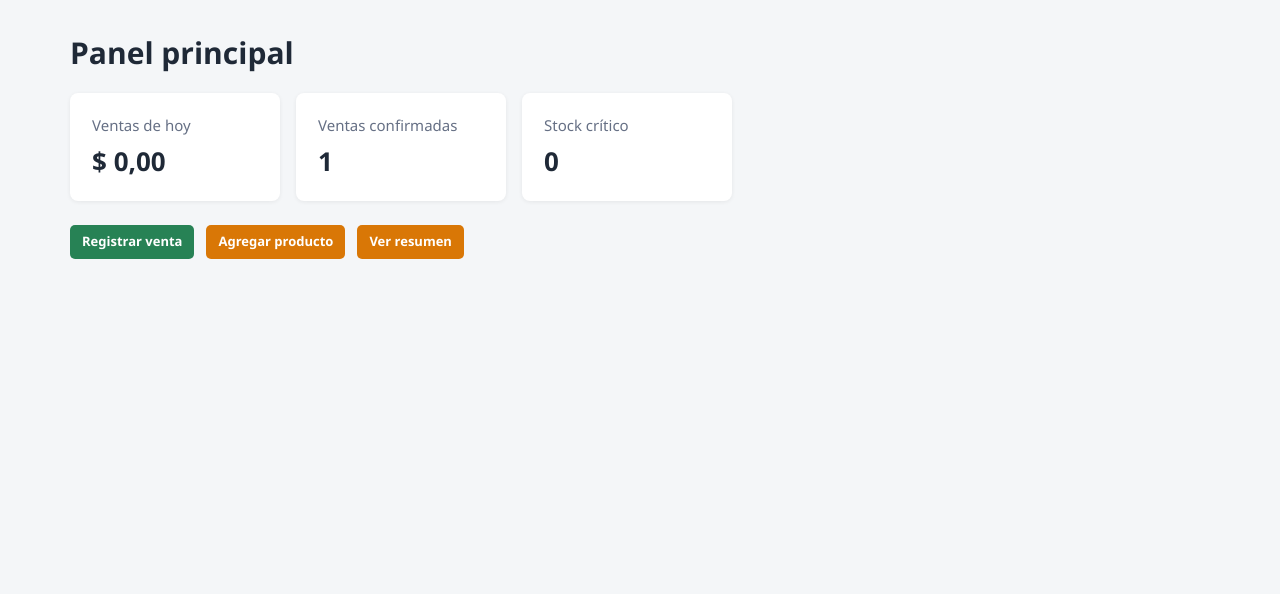
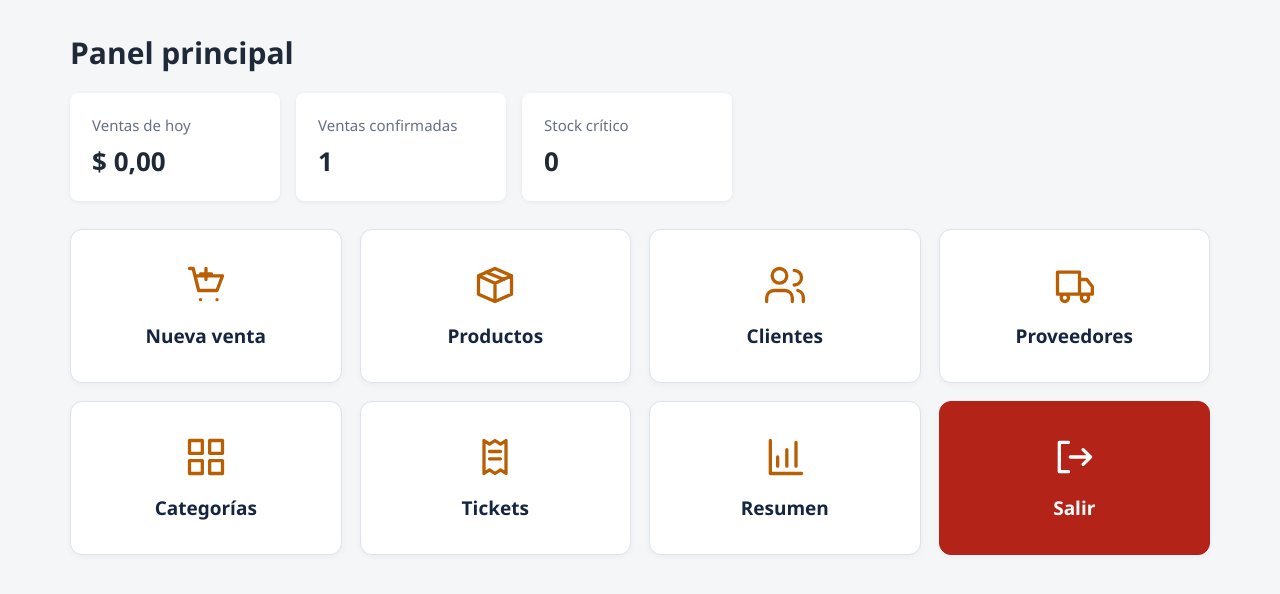
Before and after one commit to cristianM62/ferreteria, a Flask app: page / in a window 1280 px wide. Shown: the part 64-658 px from the top of the page. Run offline with Flask 3, Linux system fonts and the light colour scheme; a user stored in the database is signed in; tables that the repository leaves empty hold one stand-in row (values such as "Sample post").

Commit message:
Sincronizar FerreSoft con la versión más nueva

```diff
--- a/app/templates/dashboard.html
+++ b/app/templates/dashboard.html
@@ -1 +1,30 @@
-{% extends 'base.html' %}{% block content %}<h1>Panel principal</h1><div class="cards"><article><span>Ventas de hoy</span><strong>{{daily_total|ars}}</strong></article><article><span>Ventas confirmadas</span><strong>{{sale_count}}</strong></article><article><span>Stock crítico</span><strong>{{critical}}</strong></article></div><div class="actions"><a class="button action-save" href="{{url_for('sale_new')}}">Registrar venta</a>{% if current_user.role=='owner' %}<a class="button action-create" href="{{url_for('product_new')}}">Agregar producto</a>{% endif %}<a class="button action-view" href="{{url_for('sales_report')}}">Ver resumen</a></div>{% endblock %}
+{# Panel principal con indicadores y accesos a las acciones de la cabecera. #}
+{% extends 'base.html' %}
+{% block content %}
+<h1>Panel principal</h1>
+<div class="cards">
+  <article><span>Ventas de hoy</span><strong>{{daily_total|ars}}</strong></article>
+  <article><span>Ventas confirmadas</span><strong>{{sale_count}}</strong></article>
+  <article><span>Stock crítico</span><strong>{{critical}}</strong></article>
+</div>
+{% set shortcuts = [
+  ('sale_new', 'Nueva venta', 'M3 3h2l3 12h10l3-8H6 M9 20h.01 M18 20h.01 M12 3v6 M9 6h6', false),
+  ('products', 'Productos', 'M3 7l9-4 9 4v10l-9 4-9-4Z M3 7l9 4 9-4 M12 11v10 M7 5l10 4', false),
+  ('customers', 'Clientes', 'M16 21v-2a4 4 0 0 0-4-4H6a4 4 0 0 0-4 4v2 M9 11a4 4 0 1 0 0-8 4 4 0 0 0 0 8 M17 4a4 4 0 0 1 0 8 M22 21v-2a4 4 0 0 0-3-4', false),
+  ('suppliers', 'Proveedores', 'M3 5h12v12H3Z M15 9h4l3 4v4h-7 M7 21a2 2 0 1 0 0-4 2 2 0 0 0 0 4 M18 21a2 2 0 1 0 0-4 2 2 0 0 0 0 4', true),
+  ('catalog', 'Categorías', 'M3 3h7v7H3Z M14 3h7v7h-7Z M3 14h7v7H3Z M14 14h7v7h-7Z', true),
+  ('sales', 'Tickets', 'M6 3l3 2 3-2 3 2 3-2v18l-3-2-3 2-3-2-3 2Z M9 9h6 M9 13h6', false),
+  ('sales_report', 'Resumen', 'M4 3v18h17 M8 17v-5 M13 17V8 M18 17V4', false),
+  ('logout', 'Salir', 'M9 4H4v16h5 M10 12h11 M17 8l4 4-4 4', false)
+] %}
+<nav class="dashboard-shortcuts" aria-label="Accesos rápidos">
+{% for endpoint, label, icon, owner_only in shortcuts %}
+  {% if not owner_only or current_user.role == 'owner' %}
+  <a class="dashboard-shortcut{% if endpoint == 'logout' %} shortcut-logout{% endif %}" href="{{url_for(endpoint)}}">
+    <svg viewBox="0 0 24 24" fill="none" stroke="currentColor" stroke-width="1.8" stroke-linecap="round" stroke-linejoin="round" aria-hidden="true" focusable="false"><path d="{{icon}}"/></svg>
+    <span>{{label}}</span>
+  </a>
+  {% endif %}
+{% endfor %}
+</nav>
+{% endblock %}
```
